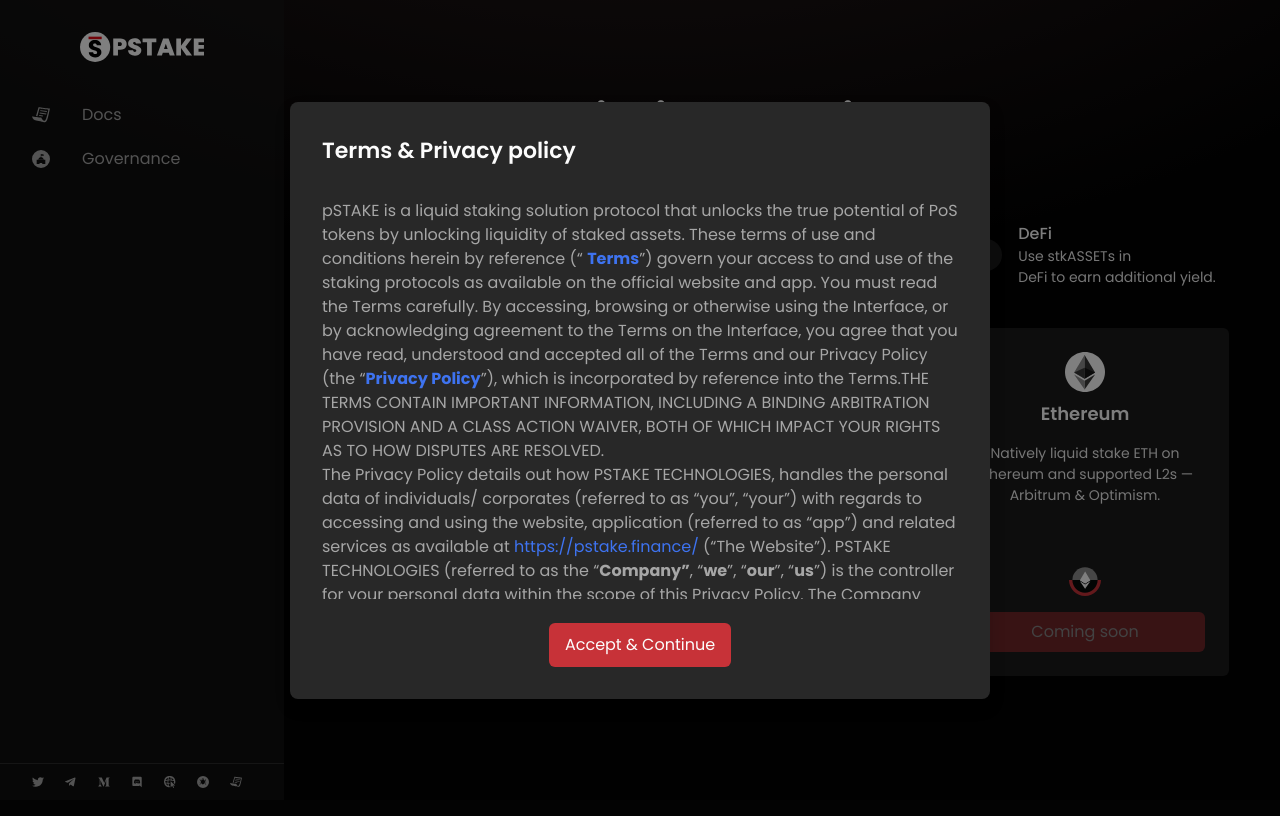
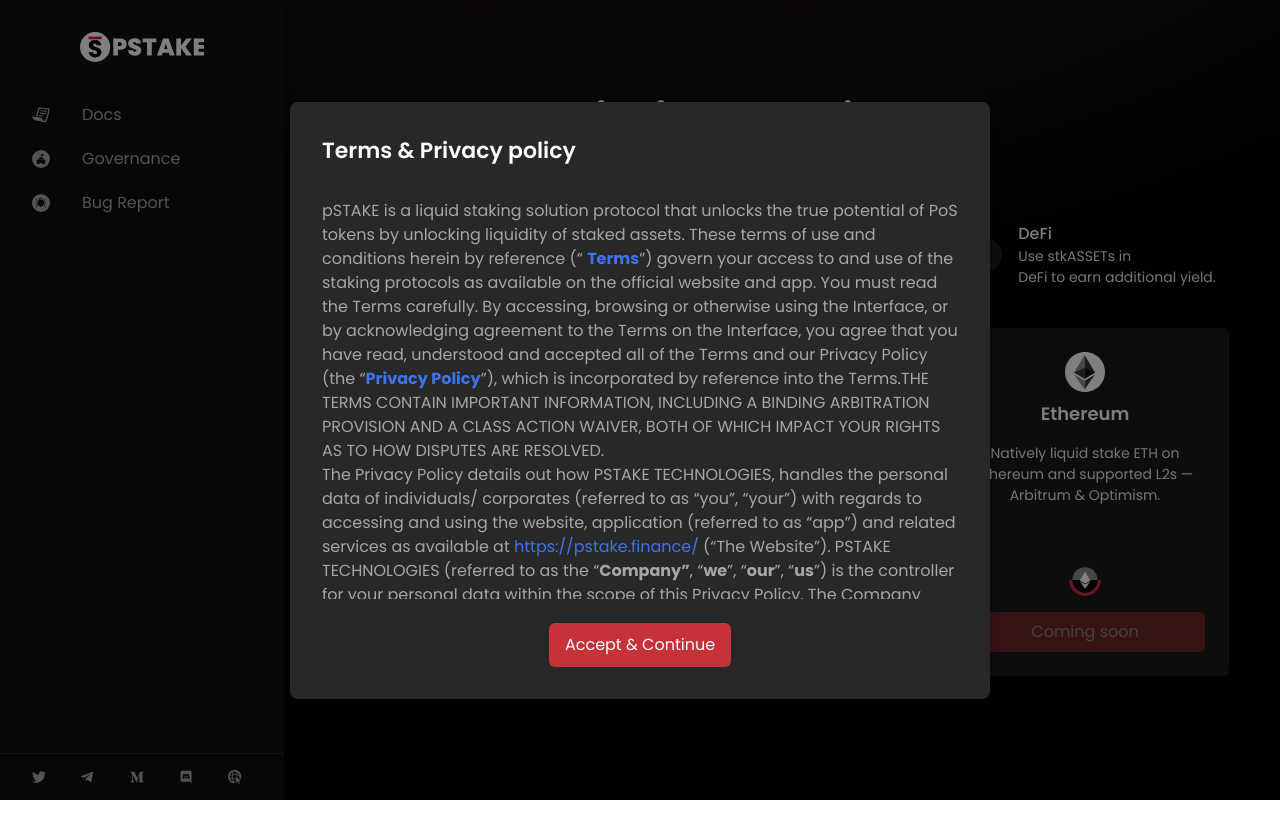
Before and after one commit to persistenceOne/pStake-webapp-LandingPage, a Next.js app: page / in a window 1280 px wide. Built offline with nearby package versions, Linux system fonts and the light colour scheme.

Commit message:
update network cards

```diff
--- a/src/components/organisms/sidebar/home-sidebar.tsx
+++ b/src/components/organisms/sidebar/home-sidebar.tsx
@@ -33,16 +33,6 @@
     url: "https://pstake.finance/",
     iconName: "globe",
     tooltip: "Website"
-  },
-  {
-    url: BUG_REPORT_URL,
-    iconName: "bug",
-    tooltip: "Bug Report"
-  },
-  {
-    url: "https://docs.pstake.finance",
-    iconName: "docs",
-    tooltip: "Docs"
   }
 ];
 
@@ -67,6 +57,11 @@
       url: "https://forum.pstake.finance/",
       name: "Governance",
       icon: "governance"
+    },
+    {
+      url: BUG_REPORT_URL,
+      icon: "bug",
+      name: "Bug Report"
     }
   ];
 
@@ -130,7 +125,7 @@
               </div>
             </div>
             <div
-              className={`socialLinks flex py-3 px-8 justify-between border-t border-solid border-[#2b2b2b]`}
+              className={`socialLinks flex py-4 px-8 justify-between border-t border-solid border-[#2b2b2b]`}
             >
               {socialList.map((item, index) => (
                 <a
@@ -140,7 +135,10 @@
                   className="mr-2.5"
                   target="_blank"
                 >
-                  <Icon viewClass="socialIcon" iconName={item.iconName} />
+                  <Icon
+                    viewClass="socialIcon !w-[14px] !h-[14px]"
+                    iconName={item.iconName}
+                  />
                 </a>
               ))}
             </div>
--- a/src/components/templates/template.tsx
+++ b/src/components/templates/template.tsx
@@ -15,7 +15,7 @@
       <Sidebar />
       <div
         className={
-          "mainContainer flex-1 h-screen overflow-auto bg-no-repeat mb-4"
+          "mainContainer flex-1 h-screen overflow-auto bg-no-repeat pb-4"
         }
       >
         {children}
```
